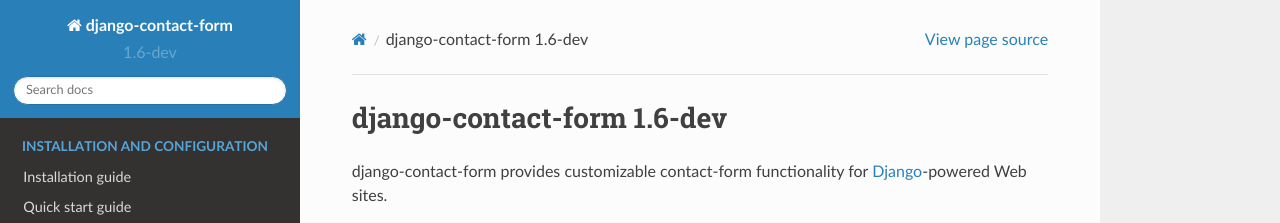
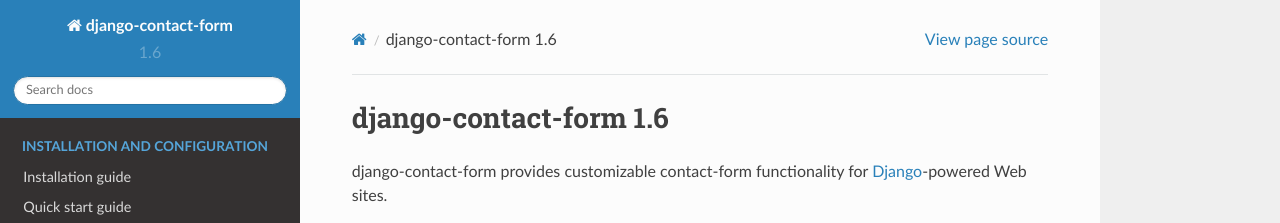
Before and after one commit to ubernostrum/django-contact-form, a Sphinx documentation site: the page built from docs/index.rst, in a window 1280 px wide and 944 px high. Shown: the top 223 px of the window. Built offline with Sphinx 7.4.7 and the Read the Docs theme 2.0.0, drawn with Linux system fonts in a browser that asks for light colours.

Commit message:
Call it 1.6.

```diff
--- a/docs/conf.py
+++ b/docs/conf.py
@@ -9,8 +9,8 @@
 master_doc = 'index'
 project = u'django-contact-form'
 copyright = u'2007-2018, James Bennett'
-version = '1.6-dev'
-release = '1.6-dev'
+version = '1.6'
+release = '1.6'
 exclude_trees = ['_build']
 pygments_style = 'sphinx'
 html_static_path = ['_static']
--- a/setup.py
+++ b/setup.py
@@ -4,7 +4,7 @@
 
 
 setup(name='django-contact-form',
-      version='1.6-dev',
+      version='1.6',
       zip_safe=False, # eggs are the devil.
       description='A generic contact-form application for Django',
       long_description=open(os.path.join(os.path.dirname(__file__),
```
